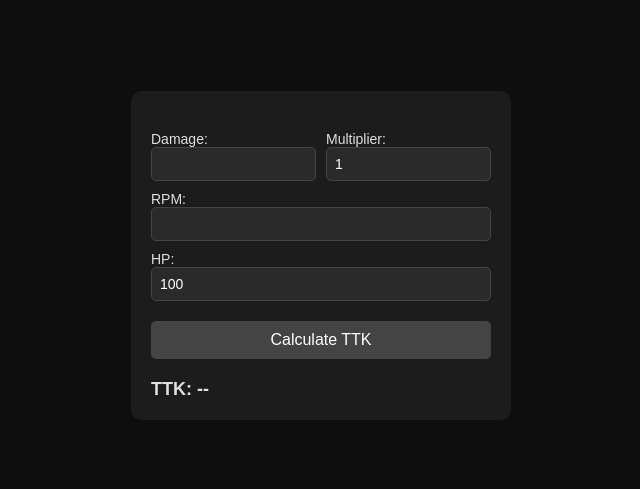
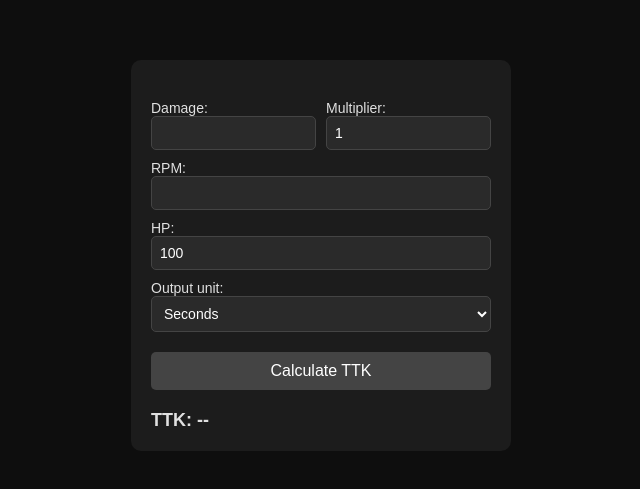
Before and after one commit to z420z420z/TTK-Calc, a plain HTML site: page index.html in a window 1280 px wide. Shown: the part 145-634 px from the top of the page, without its empty margins (319-959 px from the left). Drawn offline with Linux system fonts and the light colour scheme.

Commit message:
Update index.html

```diff
--- a/index.html
+++ b/index.html
@@ -39,7 +39,7 @@
       flex-direction: column;
     }
 
-    input {
+    input, select {
       padding: 8px;
       background-color: #2a2a2a;
       border: 1px solid #444;
@@ -72,6 +72,7 @@
 <body>
 
   <div class="box">
+    <form onsubmit="calcTTK(); return false;">
       <div class="row">
         <div>
           <label for="dmg">Damage:</label>
@@ -89,9 +90,16 @@
       <label for="hp">HP:</label>
       <input type="number" id="hp" value="100" />
 
-    <button onclick="calcTTK()">Calculate TTK</button>
+      <label for="unit">Output unit:</label>
+      <select id="unit">
+        <option value="s">Seconds</option>
+        <option value="ms">Milliseconds</option>
+      </select>
+
+      <button type="submit">Calculate TTK</button>
 
       <div id="result">TTK: --</div>
+    </form>
   </div>
 
   <script>
@@ -100,6 +108,7 @@
       const multiplier = parseFloat(document.getElementById('multiplier').value);
       const rpm = parseFloat(document.getElementById('rpm').value);
       const hp = parseFloat(document.getElementById('hp').value);
+      const unit = document.getElementById('unit').value;
 
       if (!dmg || !rpm || !hp || dmg <= 0 || rpm <= 0 || hp <= 0 || !multiplier || multiplier < 0) {
         document.getElementById('result').innerText = "TTK: invalid input";
@@ -109,9 +118,16 @@
       const effectiveDmg = dmg * multiplier;
       const shots = Math.ceil(hp / effectiveDmg);
       const tbs = 60 / rpm;
-      const ttk = (shots - 1) * tbs;
+      const ttkSeconds = (shots - 1) * tbs;
 
-      document.getElementById('result').innerText = `TTK: ${ttk.toFixed(3)} seconds`;
+      let display;
+      if (unit === "ms") {
+        display = `${(ttkSeconds * 1000).toFixed(1)} ms`;
+      } else {
+        display = `${ttkSeconds.toFixed(3)} seconds`;
+      }
+
+      document.getElementById('result').innerText = `TTK: ${display}`;
     }
   </script>
 
```
Lines whose indentation alone changed are shown as unchanged.
